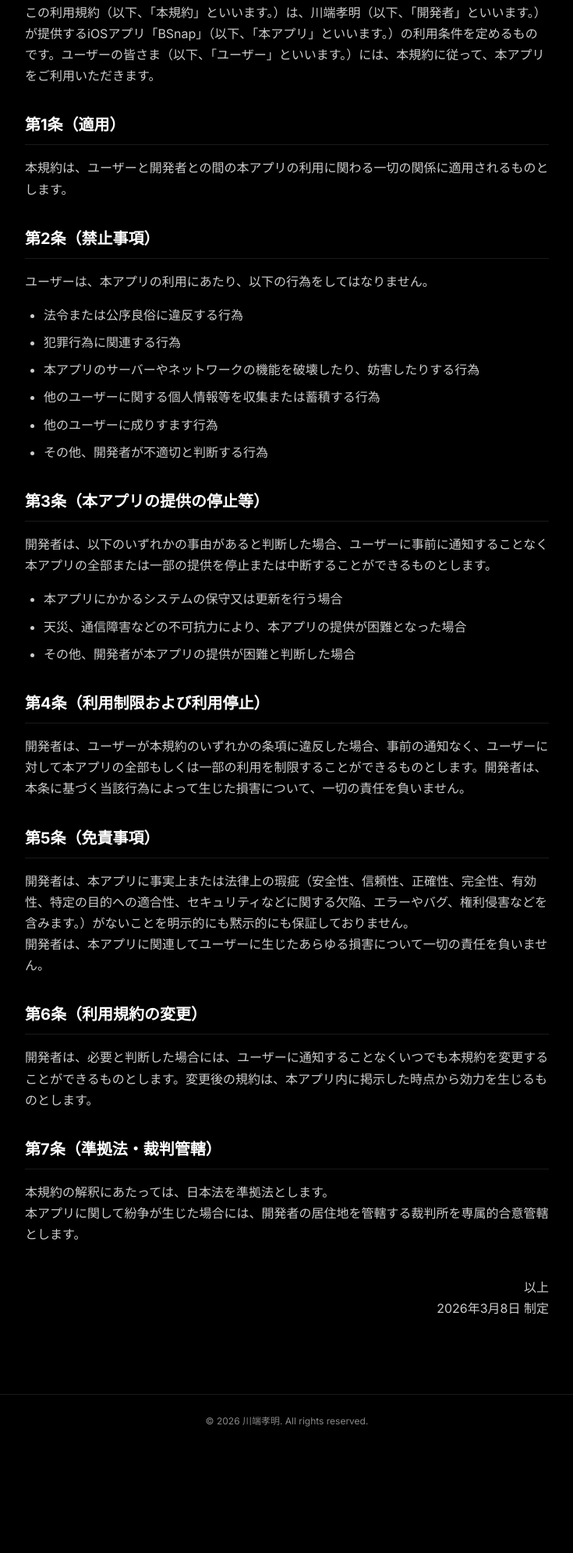
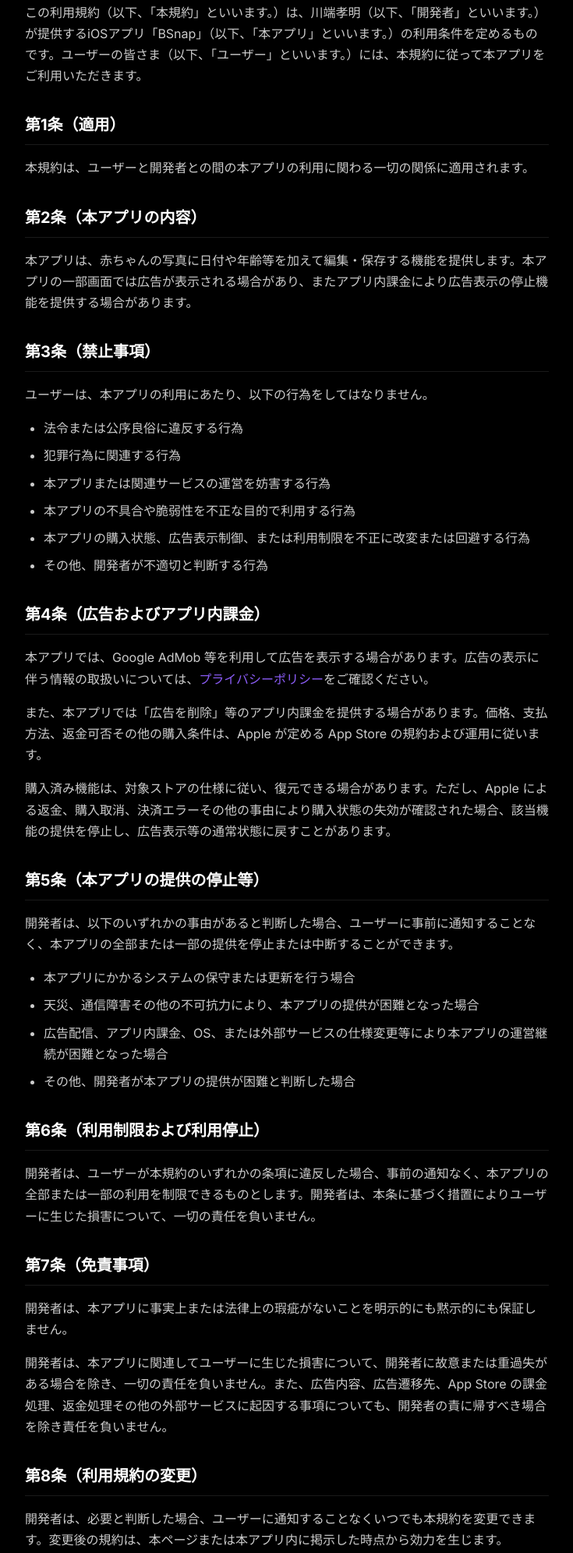
Before and after one commit to kawabaron/kawabaron.github.io, a plain HTML site: page docs/BabyDaySnap/terms.html in a window 1280 px wide. Shown: the part 208-2200 px from the top of the page at 78% size, without its empty margins (272-1007 px from the left). Before the commit the page ends 2065 px from the top, so only its background shows below. Drawn offline with Linux system fonts and the light colour scheme.

Commit message:
Update BSnap policy pages for ads and purchases

```diff
--- a/docs/BabyDaySnap/terms.html
+++ b/docs/BabyDaySnap/terms.html
@@ -138,49 +138,56 @@
     <main class="content-area">
       <div class="container prose">
         <h1 class="content-title">利用規約</h1>
-        <p>
-          この利用規約（以下、「本規約」といいます。）は、川端孝明（以下、「開発者」といいます。）が提供するiOSアプリ「BSnap」（以下、「本アプリ」といいます。）の利用条件を定めるものです。ユーザーの皆さま（以下、「ユーザー」といいます。）には、本規約に従って、本アプリをご利用いただきます。
-        </p>
+        <p>この利用規約（以下、「本規約」といいます。）は、川端孝明（以下、「開発者」といいます。）が提供するiOSアプリ「BSnap」（以下、「本アプリ」といいます。）の利用条件を定めるものです。ユーザーの皆さま（以下、「ユーザー」といいます。）には、本規約に従って本アプリをご利用いただきます。</p>
 
         <h2>第1条（適用）</h2>
-        <p>本規約は、ユーザーと開発者との間の本アプリの利用に関わる一切の関係に適用されるものとします。</p>
+        <p>本規約は、ユーザーと開発者との間の本アプリの利用に関わる一切の関係に適用されます。</p>
 
-        <h2>第2条（禁止事項）</h2>
+        <h2>第2条（本アプリの内容）</h2>
+        <p>本アプリは、赤ちゃんの写真に日付や年齢等を加えて編集・保存する機能を提供します。本アプリの一部画面では広告が表示される場合があり、またアプリ内課金により広告表示の停止機能を提供する場合があります。</p>
+
+        <h2>第3条（禁止事項）</h2>
         <p>ユーザーは、本アプリの利用にあたり、以下の行為をしてはなりません。</p>
         <ul>
           <li>法令または公序良俗に違反する行為</li>
           <li>犯罪行為に関連する行為</li>
-          <li>本アプリのサーバーやネットワークの機能を破壊したり、妨害したりする行為</li>
-          <li>他のユーザーに関する個人情報等を収集または蓄積する行為</li>
-          <li>他のユーザーに成りすます行為</li>
+          <li>本アプリまたは関連サービスの運営を妨害する行為</li>
+          <li>本アプリの不具合や脆弱性を不正な目的で利用する行為</li>
+          <li>本アプリの購入状態、広告表示制御、または利用制限を不正に改変または回避する行為</li>
           <li>その他、開発者が不適切と判断する行為</li>
         </ul>
 
-        <h2>第3条（本アプリの提供の停止等）</h2>
-        <p>開発者は、以下のいずれかの事由があると判断した場合、ユーザーに事前に通知することなく本アプリの全部または一部の提供を停止または中断することができるものとします。</p>
+        <h2>第4条（広告およびアプリ内課金）</h2>
+        <p>本アプリでは、Google AdMob 等を利用して広告を表示する場合があります。広告の表示に伴う情報の取扱いについては、<a href="privacy.html">プライバシーポリシー</a>をご確認ください。</p>
+        <p>また、本アプリでは「広告を削除」等のアプリ内課金を提供する場合があります。価格、支払方法、返金可否その他の購入条件は、Apple が定める App Store の規約および運用に従います。</p>
+        <p>購入済み機能は、対象ストアの仕様に従い、復元できる場合があります。ただし、Apple による返金、購入取消、決済エラーその他の事由により購入状態の失効が確認された場合、該当機能の提供を停止し、広告表示等の通常状態に戻すことがあります。</p>
+
+        <h2>第5条（本アプリの提供の停止等）</h2>
+        <p>開発者は、以下のいずれかの事由があると判断した場合、ユーザーに事前に通知することなく、本アプリの全部または一部の提供を停止または中断することができます。</p>
         <ul>
-          <li>本アプリにかかるシステムの保守又は更新を行う場合</li>
-          <li>天災、通信障害などの不可抗力により、本アプリの提供が困難となった場合</li>
+          <li>本アプリにかかるシステムの保守または更新を行う場合</li>
+          <li>天災、通信障害その他の不可抗力により、本アプリの提供が困難となった場合</li>
+          <li>広告配信、アプリ内課金、OS、または外部サービスの仕様変更等により本アプリの運営継続が困難となった場合</li>
           <li>その他、開発者が本アプリの提供が困難と判断した場合</li>
         </ul>
 
-        <h2>第4条（利用制限および利用停止）</h2>
-        <p>
-          開発者は、ユーザーが本規約のいずれかの条項に違反した場合、事前の通知なく、ユーザーに対して本アプリの全部もしくは一部の利用を制限することができるものとします。開発者は、本条に基づく当該行為によって生じた損害について、一切の責任を負いません。
-        </p>
+        <h2>第6条（利用制限および利用停止）</h2>
+        <p>開発者は、ユーザーが本規約のいずれかの条項に違反した場合、事前の通知なく、本アプリの全部または一部の利用を制限できるものとします。開発者は、本条に基づく措置によりユーザーに生じた損害について、一切の責任を負いません。</p>
 
-        <h2>第5条（免責事項）</h2>
-        <p>
-          開発者は、本アプリに事実上または法律上の瑕疵（安全性、信頼性、正確性、完全性、有効性、特定の目的への適合性、セキュリティなどに関する欠陥、エラーやバグ、権利侵害などを含みます。）がないことを明示的にも黙示的にも保証しておりません。<br>
-          開発者は、本アプリに関連してユーザーに生じたあらゆる損害について一切の責任を負いません。</p>
+        <h2>第7条（免責事項）</h2>
+        <p>開発者は、本アプリに事実上または法律上の瑕疵がないことを明示的にも黙示的にも保証しません。</p>
+        <p>開発者は、本アプリに関連してユーザーに生じた損害について、開発者に故意または重過失がある場合を除き、一切の責任を負いません。また、広告内容、広告遷移先、App Store の課金処理、返金処理その他の外部サービスに起因する事項についても、開発者の責に帰すべき場合を除き責任を負いません。</p>
 
-        <h2>第6条（利用規約の変更）</h2>
-        <p>開発者は、必要と判断した場合には、ユーザーに通知することなくいつでも本規約を変更することができるものとします。変更後の規約は、本アプリ内に掲示した時点から効力を生じるものとします。</p>
+        <h2>第8条（利用規約の変更）</h2>
+        <p>開発者は、必要と判断した場合、ユーザーに通知することなくいつでも本規約を変更できます。変更後の規約は、本ページまたは本アプリ内に掲示した時点から効力を生じます。</p>
 
-        <h2>第7条（準拠法・裁判管轄）</h2>
-        <p>本規約の解釈にあたっては、日本法を準拠法とします。<br>本アプリに関して紛争が生じた場合には、開発者の居住地を管轄する裁判所を専属的合意管轄とします。</p>
+        <h2>第9条（準拠法・裁判管轄）</h2>
+        <p>本規約の解釈にあたっては、日本法を準拠法とします。本アプリに関して紛争が生じた場合には、開発者の居住地を管轄する裁判所を専属的合意管轄とします。</p>
 
-        <p style="margin-top:40px; text-align:right;">以上<br>2026年3月8日 制定</p>
+        <h2>第10条（お問い合わせ）</h2>
+        <p>本規約に関するお問い合わせは、<a href="contact.html">お問い合わせページ</a>からお願いいたします。</p>
+
+        <p style="margin-top:40px; text-align:right;">以上<br>2026年3月8日 制定<br>2026年3月21日 改定</p>
       </div>
     </main>
     <footer class="site-footer">
```
Also changed, not shown: docs/BabyDaySnap/contact.html (+11 -3 lines), docs/BabyDaySnap/privacy.html (+25 -13 lines).
